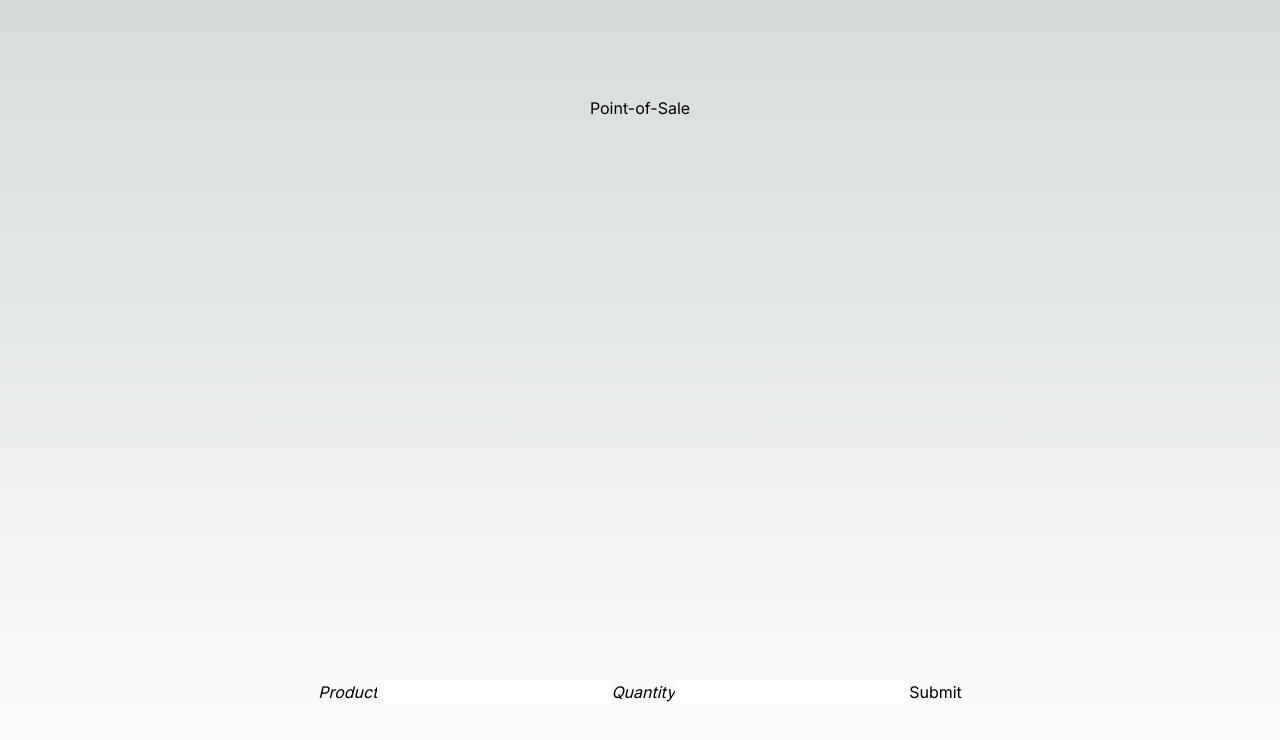
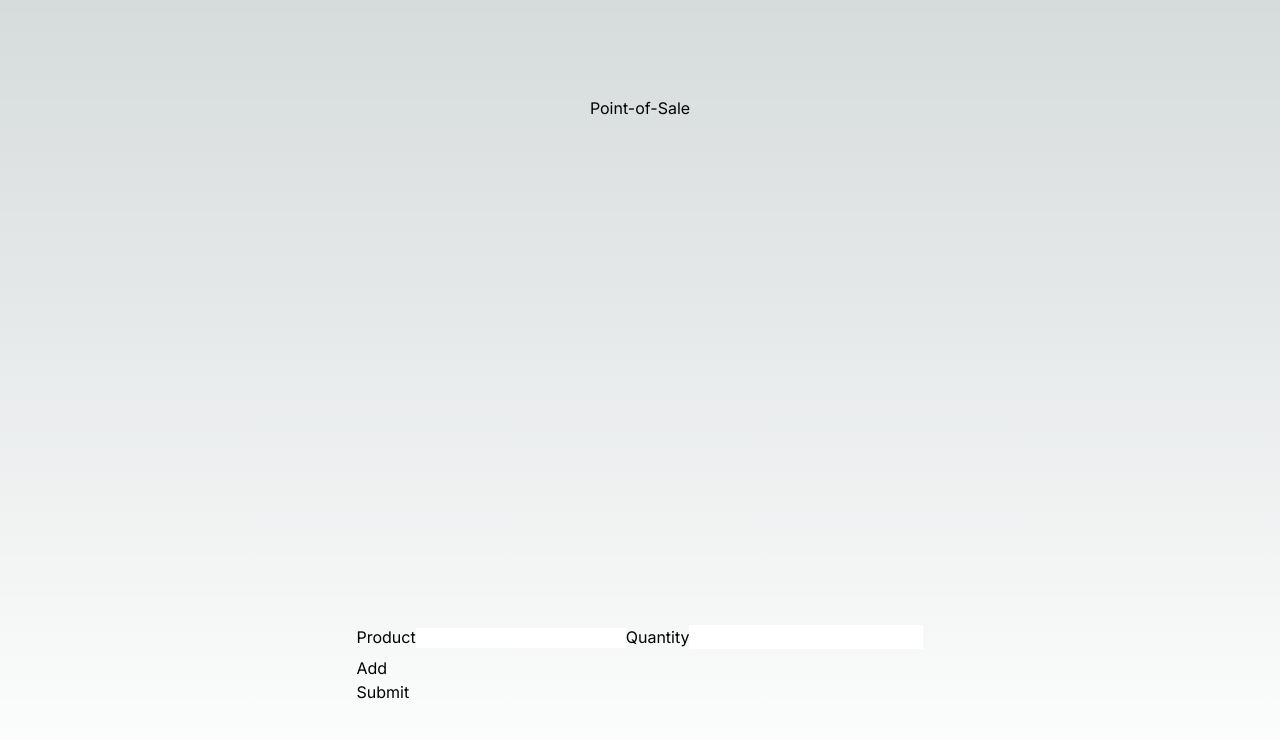
Before and after one commit to audthenerd/audrey-raid, a Next.js app: page / in a window 1280 px wide. Shown: the top 740 px of the page. Built offline with nearby package versions, Linux system fonts and the light colour scheme; no server answers; the database is empty.

Commit message:
feat: added fetch for db data to display price for items

```diff
--- a/src/app/layout.js
+++ b/src/app/layout.js
@@ -4,7 +4,7 @@ import { Inter } from 'next/font/google'
 const inter = Inter({ subsets: ['latin'] })
 
 export const metadata = {
-  title: 'Create Next App',
+  title: 'Point-of-Sale System',
   description: 'Generated by create next app',
 }
 
--- a/src/app/page.js
+++ b/src/app/page.js
@@ -1,14 +1,35 @@
+'use client'
+import { useState, useEffect } from 'react'
+
 export default function Home() {
-
+  const [data, setData] = useState(null)
+  const [price, setPrice] = useState(null)
+  useEffect(() => {
+    fetch('/api/get-products')
+      .then((res) => res.json())
+      .then((data) => {
+        setData(data.products.rows)
+      })
+  }, [])
+  const handleData = (e) => {
+    data.forEach((item, i) => {
+      if(item.name === e.target.value) {
+        setPrice(item.price)
+      }
+    })
+  }
   return (
     <main className="flex min-h-screen flex-col items-center justify-between p-24">
-    <div className="header">Point-of-Sale</div>
+      <div className="header">Point-of-Sale</div>
+      <div></div>
       <form>
-        <label htmlFor="product" className="mb-2 italic">Product</label>
-        <input type="text" name="product" />
-        <label htmlFor="name" className="mb-2 italic">Quantity</label>
-        <input type="number" name="quantity" />
-        <button type="submit">Submit</button>
+        <label htmlFor="product" className="product-name">Product</label>
+        <input className="text-gray-700 text-sm font-bold mb-2" type="text" name="product" onBlur={handleData}/>
+        <label htmlFor="name" className="quantity">Quantity</label>
+        <input type="number" name="quantity" required />
+        <div className="price">{price}</div>
+        <button>Add</button>
+        <button className="block" type="submit">Submit</button>
       </form>
     </main>
   )
```
